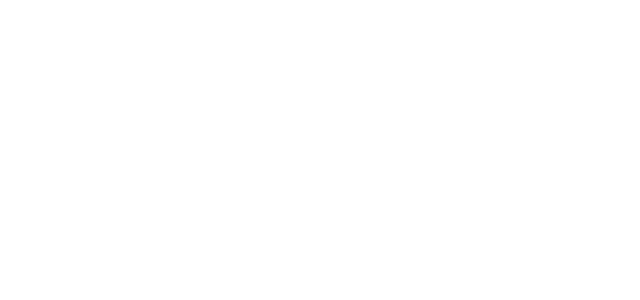
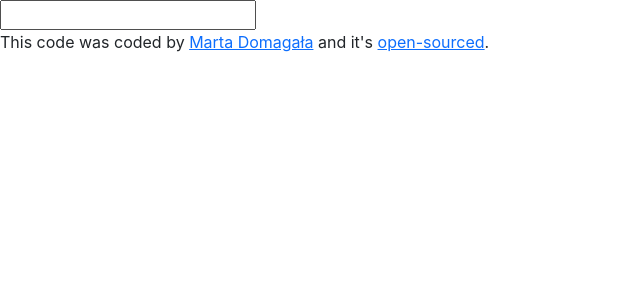
Before and after one commit to Marbowle/dictionary-app, a React (Create React App) app: page / in a window 1280 px wide. Shown: the top 300 px of the page, without its empty margins (0-640 px from the left). Built offline with nearby package versions, Linux system fonts and the light colour scheme.

Commit message:
Built initial strusture for search form

```diff
--- a/public/index.html
+++ b/public/index.html
@@ -9,6 +9,15 @@
       name="description"
       content="Web site created using create-react-app"
     />
+    <!-- CSS only -->
+    <link
+      href="https://cdn.jsdelivr.net/npm/bootstrap@5.2.3/dist/css/bootstrap.min.css"
+      rel="stylesheet"
+      integrity="sha384-rbsA2VBKQhggwzxH7pPCaAqO46MgnOM80zW1RWuH61DGLwZJEdK2Kadq2F9CUG65"
+      crossorigin="anonymous"
+    />
+    <!-- JavaScript Bundle with Popper -->
+
     <link rel="apple-touch-icon" href="%PUBLIC_URL%/logo192.png" />
     <!--
       manifest.json provides metadata used when your web app is installed on a
@@ -24,7 +33,7 @@
       work correctly both with client-side routing and a non-root public URL.
       Learn how to configure a non-root public URL by running `npm run build`.
     -->
-    <title>React App</title>
+    <title>Dictionary App</title>
   </head>
   <body>
     <noscript>You need to enable JavaScript to run this app.</noscript>
--- a/src/App.js
+++ b/src/App.js
@@ -1,11 +1,31 @@
-
-import './App.css';
-
+import "./App.css";
+import Dictionary from "./Dictionary";
 function App() {
   return (
     <div className="App">
-      <header className="App-header">
-      </header>
+      <header className="App-header"></header>
+      <main>
+        <Dictionary />
+      </main>
+      <footer>
+        This code was coded by{" "}
+        <a
+          href="https://martadomagala.netlify.app/"
+          target="_blank"
+          rel="noreferrer"
+        >
+          Marta Domagała
+        </a>{" "}
+        and it's{" "}
+        <a
+          href="https://github.com/Marbowle/dictionary-app"
+          target="_blank"
+          rel="noreferrer"
+        >
+          open-sourced
+        </a>
+        .
+      </footer>
     </div>
   );
 }
--- /dev/null
+++ b/src/Dictionary.js
@@ -0,0 +1,21 @@
+import React, { useState } from "react";
+
+export default function Dictionary() {
+  let [keyword, setKeyword] = useState("");
+
+  function search(event) {
+    event.preventDefault();
+    alert(`Searching for ${keyword} definition`);
+  }
+  function handleKeywordChange(event) {
+    setKeyword(event.target.value);
+  }
+
+  return (
+    <div className="Dictionary">
+      <form onSubmit={search}>
+        <input type="search" onChange={handleKeywordChange} />
+      </form>
+    </div>
+  );
+}
```
